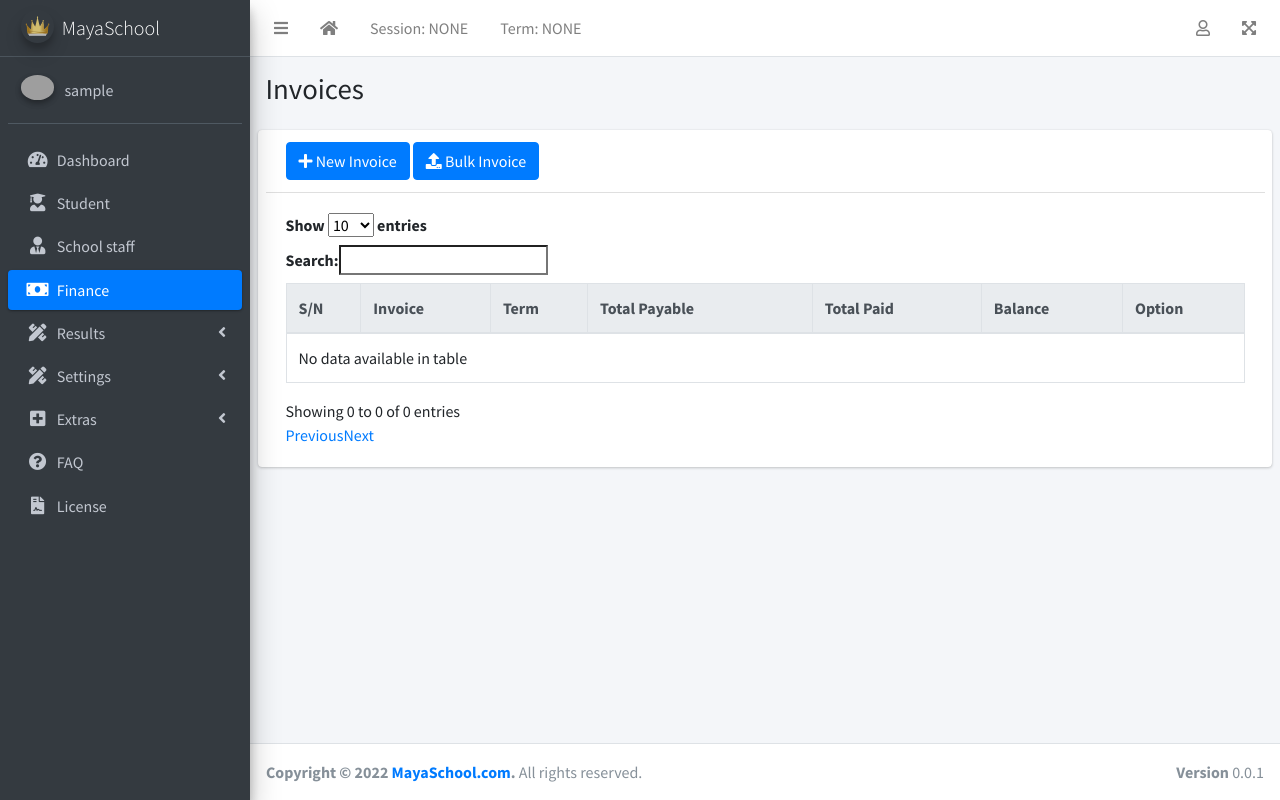
After one commit to pythonbrad/mayaschool, a Django app: page /finance/ in a window 1280 px wide. The commit adds this page. Run offline with Django 4.2, Linux system fonts and the light colour scheme; the visitor is signed in with stand-in values (Sample User, id 1); data comes from the database, SQL or seed files in the repository; data that the repository does not hold is empty; some libraries are stand-ins or nearby versions; grey boxes are pictures that could not be loaded.

Commit message:
Update finance app

```diff
--- a/core/templates/core/dashboard.html
+++ b/core/templates/core/dashboard.html
@@ -49,7 +49,7 @@
       <!-- ./col -->
       <div class="col-lg-3 col-6">
         <!-- small box -->
-        <div class="small-box bg-danger clickable-row" data-href="#">
+        <div class="small-box bg-danger clickable-row" data-href="{% url 'invoices' %}">
           <div class="inner">
             <h3><span>{{ total_incomes | intword }}</span> Francs</h3>
 
--- /dev/null
+++ b/finance/templates/finance/invoices_list.html
@@ -0,0 +1,54 @@
+{% extends 'index.html' %}
+{% load humanize %}
+
+{% block content %}
+<div class="container-fluid card">
+  <div class="card-header">
+    <a class="btn btn-primary" href="{% url 'new_invoice' %}"><i class="fas fa-plus"></i> New Invoice</a>
+    <a class="btn btn-primary" href="{% url '#"><i class="fas fa-upload"></i> Bulk Invoice</a>
+  </div>
+  <div class="card-body">
+    <div class="table-responsive">
+      <table id="invoicetable" class="table table-bordered table-hover">
+        <thead class="thead-light">
+          <tr>
+            <th>S/N</th>
+            <th>Invoice</th>
+            <th>Term</th>
+            <th>Total Payable</th>
+            <th>Total Paid</th>
+            <th>Balance</th>
+            <th>Option</th>
+          </tr>
+        </thead>
+        <tbody>
+
+          {% for invoice in invoices %}
+            <tr class='clickable-row' data-href="{% url 'invoice_details' invoice.pk %}">
+              <td>{{ forloop.counter }}</td>
+              <td>{{ invoice }}</td>
+              <td>{{ invoice.term }}</td>
+              <td>{{ invoice.total_amount_payable | intcomma }}</td>
+              <td>{{ invoice.total_amount_paid | intcomma }}</td>
+              <td>{{ invoice.balance | intcomma }}</td>
+              <td class="row text-center">
+                <a class="col btn" href="{% url 'invoice_details' invoice.pk %}"><i class="fa fa-eye text-primary"></i></a>
+                <a class="col btn" href="{% url 'edit_invoice' invoice.pk %}"><i class="fa fa-edit text-primary"></i></a>
+                <a class="col btn" href="{% url 'delete_invoice' invoice.pk %}"><i class="fa fa-trash-alt text-primary"></i></a>
+              </td>
+            </tr>
+          {% endfor %}
+
+        </tbody>
+      </table>
+    </div>
+  </div>
+</div>
+{% endblock %}
+
+
+{% block script %}
+<script>
+   $('#invoicetable').DataTable({});
+</script>
+{% endblock %}
--- a/finance/urls.py
+++ b/finance/urls.py
@@ -1,7 +1,14 @@
-from django.urls import include, path
+from django.urls import path
 from . import views
 
 # Wire up our API using automatic URL routing.
 urlpatterns = [
-
+    path('', views.invoices, name='invoices'),
+    path('invoice/<int:pk>', views.invoice_details, name='invoice_details'),
+	path('invoice/create', views.create_invoice, name='new_invoice'),
+	path('invoice/<int:pk>/edit', views.edit_invoice, name='edit_invoice'),
+	path('invoice/<int:pk>/delete', views.delete_invoice, name='delete_invoice'),
+	path('invoice/<int:pk>/receipt/create', views.create_receipt, name='new_receipt'),
+	path('invoice/<int:id>/receipt/<int:pk>/edit', views.edit_receipt, name='edit_receipt'),
+	path('invoice/<int:id>/receipt/<int:pk>/delete', views.delete_receipt, name='delete_receipt'),
 ]
--- a/finance/views.py
+++ b/finance/views.py
@@ -1,2 +1,140 @@
-from core.models import AcademicSession
-from .models import Invoice, InvoiceItem, Receipt
+from django.contrib.auth.decorators import login_required
+from django.shortcuts import render, redirect, get_object_or_404
+from .models import Invoice, Receipt
+from .forms import InvoiceForm, ReceiptForm, InvoiceItemFormSet
+
+
+@login_required
+def invoices(request):
+    return render(request, 'finance/invoices_list.html', {
+        'title': 'Invoices',
+        'current_page': 'invoice',
+        'invoices': request.current_session.invoice_set.all()
+    })
+
+
+@login_required
+def invoice_details(request, pk):
+    obj = get_object_or_404(Invoice, pk=pk)
+    return render(request, 'finance/invoice_details.html', {
+        'invoice': obj,
+        'items': obj.invoiceitem_set.all(),
+        'receipts': obj.receipt_set.all(),
+        'title': 'Invoice Details',
+        'current_page': 'invoice',
+    })
+
+
+@login_required
+def create_invoice(request):
+    if request.POST:
+        invoice_form = InvoiceForm(request.POST)
+        invoice_items_form = InvoiceItemFormSet(request.POST)
+        if invoice_form.is_valid() and invoice_items_form.is_valid():
+            invoice_form.save()
+            invoice_items_form.instance = invoice_form.instance
+            invoice_items_form.save()
+            return redirect('invoices')
+        else:
+            pass
+    else:
+        invoice_form = InvoiceForm()
+        invoice_items_form = InvoiceItemFormSet()
+    return render(request, 'finance/invoice_form.html', {
+        'title': 'New Invoice',
+        'current_page': 'invoice',
+        'form': invoice_form,
+        'items': invoice_items_form,
+    })
+
+
+@login_required
+def edit_invoice(request, pk):
+    obj = get_object_or_404(Invoice, pk=pk)
+    if request.POST:
+        invoice_form = InvoiceForm(request.POST, instance=obj)
+        invoice_items_form = InvoiceItemFormSet(request.POST, instance=obj)
+        if invoice_form.is_valid() and invoice_items_form.is_valid():
+            invoice_form.save()
+            invoice_items_form.save()
+            return redirect('invoices')
+        else:
+            print(invoice_form.errors, invoice_items_form.errors)
+    else:
+        invoice_form = InvoiceForm(instance=obj)
+        invoice_items_form = InvoiceItemFormSet(instance=obj)
+    return render(request, 'finance/invoice_form.html', {
+        'title': 'Edit Invoice',
+        'current_page': 'invoice',
+        'form': invoice_form,
+        'items': invoice_items_form
+    })
+
+
+@login_required
+def delete_invoice(request, pk):
+    obj = get_object_or_404(Invoice, pk=pk)
+    if request.POST:
+        obj.delete()
+        return redirect('invoices')
+    else:
+        pass
+    return render(request, 'delete_object.html', {
+        'title': 'Delete invoice',
+        'object': obj,
+        'current_page': 'invoice',
+    })
+
+
+@login_required
+def create_receipt(request, pk):
+    if request.POST:
+        form = ReceiptForm(request.POST)
+        if form.is_valid():
+            form.save()
+            return redirect('invoice_details', pk=pk)
+        else:
+            pass
+    else:
+        form = ReceiptForm()
+    return render(request, 'finance/receipt_form.html', {
+        'title': 'New Receipt',
+        'invoice': get_object_or_404(Invoice, pk=pk),
+        'current_page': 'invoice',
+        'form': form
+    })
+
+
+@login_required
+def edit_receipt(request, id, pk):
+    obj = get_object_or_404(Receipt, pk=pk, invoice_id=id)
+    if request.POST:
+        form = ReceiptForm(request.POST, instance=obj)
+        if form.is_valid():
+            form.save()
+            return redirect('invoice_details', pk=id)
+        else:
+            pass
+    else:
+        form = ReceiptForm(instance=obj)
+    return render(request, 'finance/receipt_form.html', {
+        'title': 'Edit Receipt',
+        'invoice': get_object_or_404(Invoice, pk=id),
+        'current_page': 'invoice',
+        'form': form
+    })
+
+
+@login_required
+def delete_receipt(request, id, pk):
+    obj = get_object_or_404(Receipt, pk=pk, invoice_id=id)
+    if request.POST:
+        obj.delete()
+        return redirect('invoice_details', pk=id)
+    else:
+        pass
+    return render(request, 'delete_object.html', {
+        'title': 'Delete receipt',
+        'object': obj,
+        'current_page': 'receipt',
+    })
--- a/templates/index.html
+++ b/templates/index.html
@@ -94,7 +94,7 @@
               </a>
             </li>
             <li class="nav-item">
-              <a href="#" class="nav-link {% if current_page == 'invoice' %}active{% endif %}">
+              <a href="{% url 'invoices' %}" class="nav-link {% if current_page == 'invoice' %}active{% endif %}">
                 <i class="nav-icon fas fa-money-bill"></i>
                 <p>Finance</p>
               </a>
--- a/templates/object_form.html
+++ b/templates/object_form.html
@@ -22,6 +22,7 @@
         {% endfor %}
         <input type="submit" class="btn btn-primary" value="{% if form.instance.pk is None %}Create{% else %}Update{% endif %}">
       </div>
+      {% block extra %}{% endblock %}
     </div>
     <!-- /.row -->
   </form>
```
Also changed, not shown: finance/forms.py (added, +33 -0 lines), finance/models.py (+5 -5 lines), finance/templates/finance/invoice_details.html (added, +95 -0 lines), finance/templates/finance/invoice_form.html (added, +36 -0 lines), finance/templates/finance/receipt_form.html (added, +20 -0 lines).
